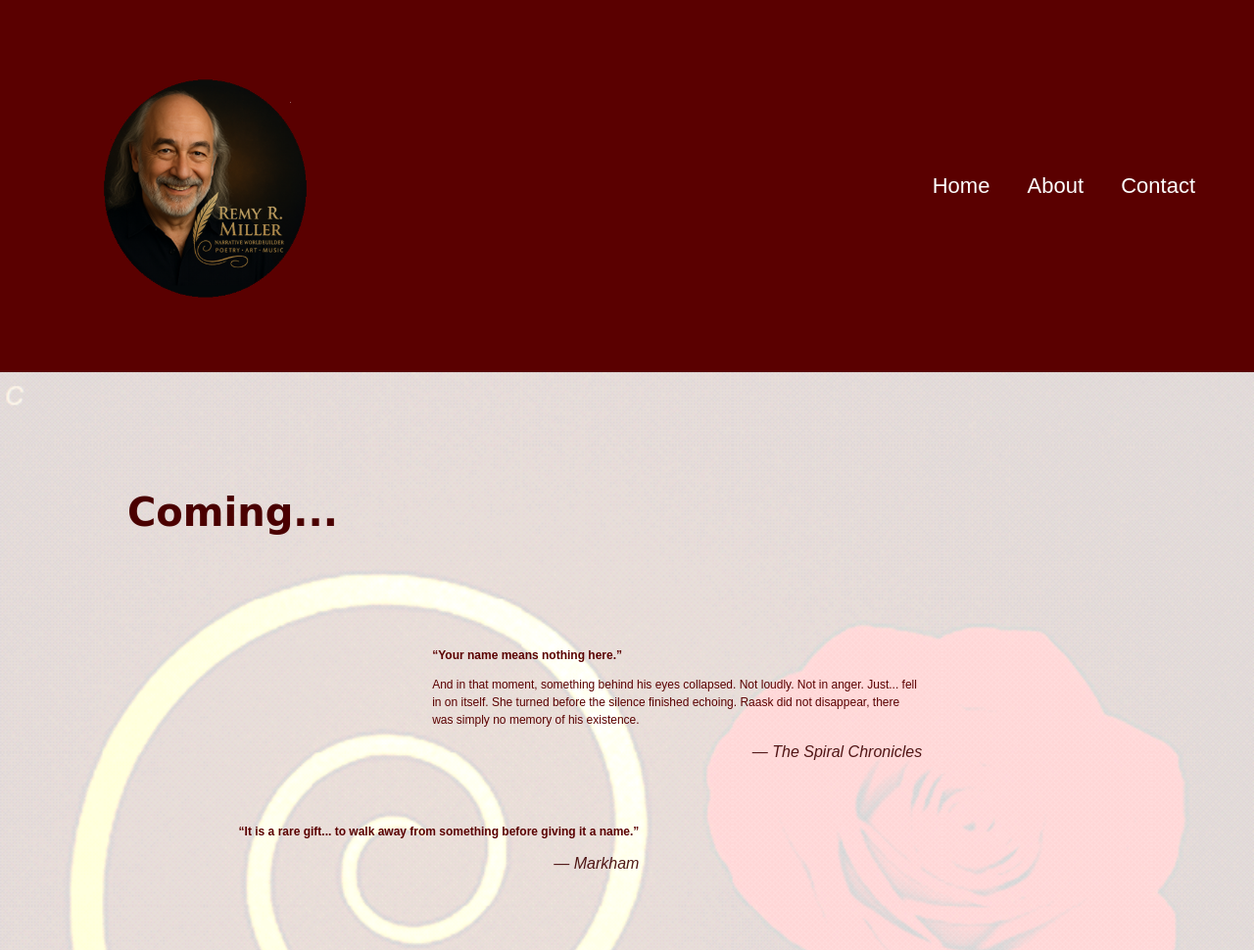
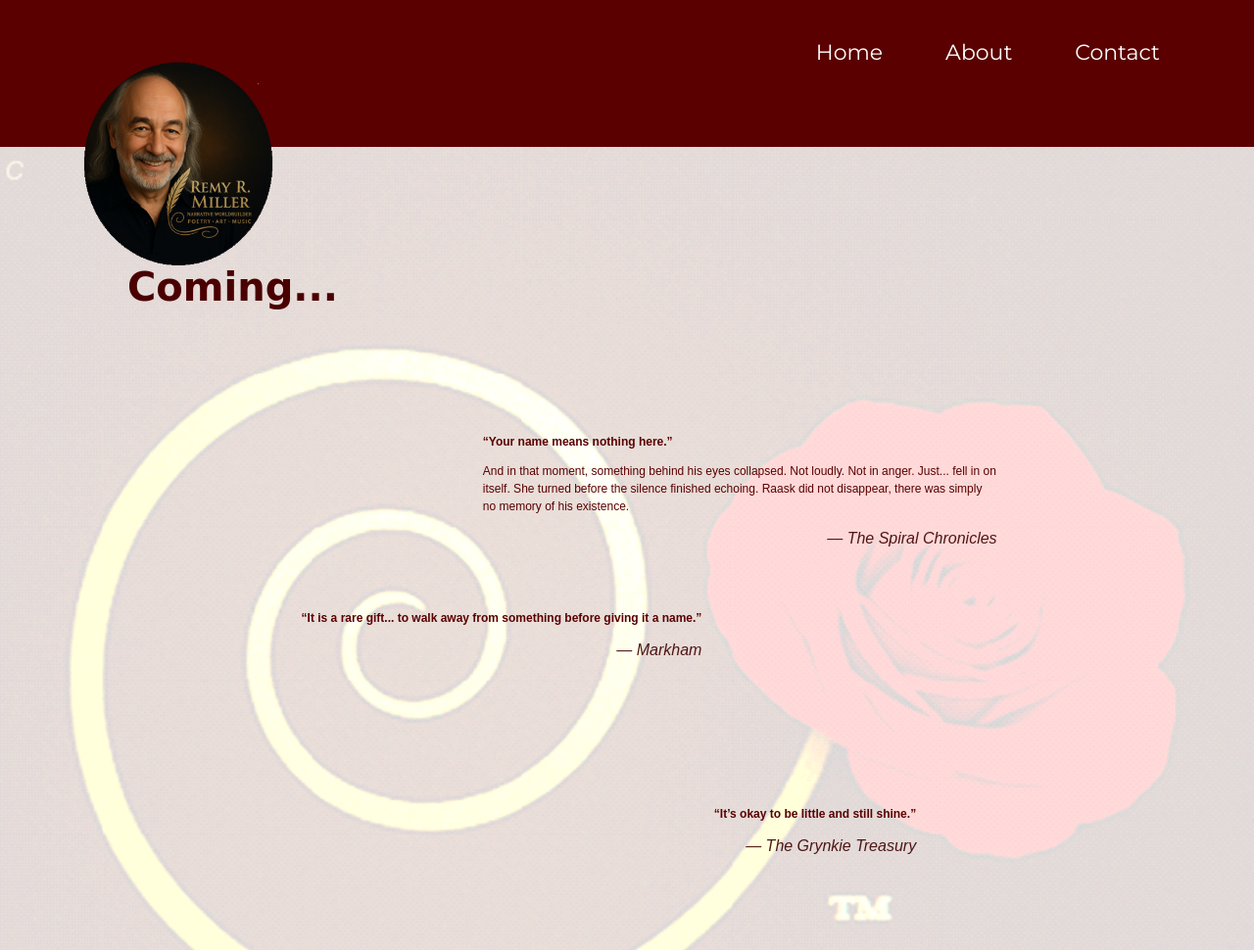
Before and after one commit to RemyRMiller/remyrmiller.github.io, a plain HTML site: page index.html in a window 1280 px wide. Shown: the top 970 px of the page at 98% size. Drawn offline with Linux system fonts and the light colour scheme; a web font is replaced by a local one.

Commit message:
Add files via upload

```diff
--- a/style.css
+++ b/style.css
@@ -37,32 +37,41 @@ body {
   margin: 0;
 }
 
+
 .top-banner {
   background-color: #5a0000;
-  height: 380px;
+  height: 150px; /* reduced height */
   position: relative;
-  z-index: 2;
+  display: flex;
+  align-items: center;
+  justify-content: space-between;
+  padding: 0 1.5rem;
 }
+
+
 
 .remy-logo-large {
   position: absolute;
-  left: 2.5rem;
-  top: 2.5rem;
-  height: 300px;
+  top: 25px;
+  left: 0.25in;
+  height: 280px;
   width: auto;
   border-radius: 50%;
   z-index: 3;
 }
 
+
+
 nav {
   position: absolute;
-  top: 50%;
-  right: 60px;
-  transform: translateY(-50%);
-  font-family: 'Borealis', sans-serif;
+  right: 1in;
+  top: 40px;
+  display: flex;
+  gap: 2rem;
   font-size: 22px;
-  z-index: 3;
+  font-family: 'Montserrat', sans-serif;
 }
+
 
 nav a {
   color: white;
@@ -143,3 +152,10 @@ footer {
   color: #5a0000;
   opacity: 0.3;
 }
+
+
+.quote {
+  text-align: left;
+  max-width: 560px;
+  margin: 0.75rem auto 2rem 4rem;
+}
```
